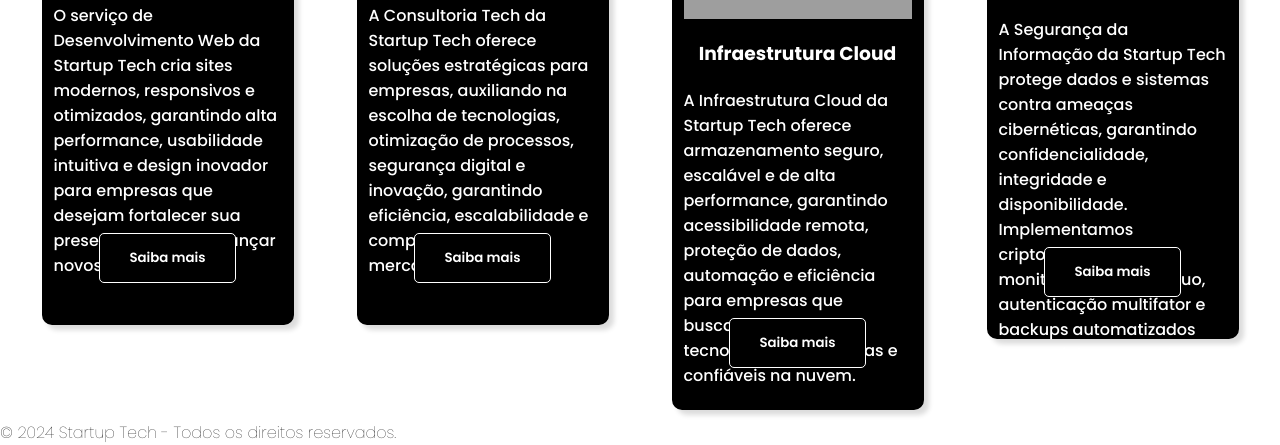
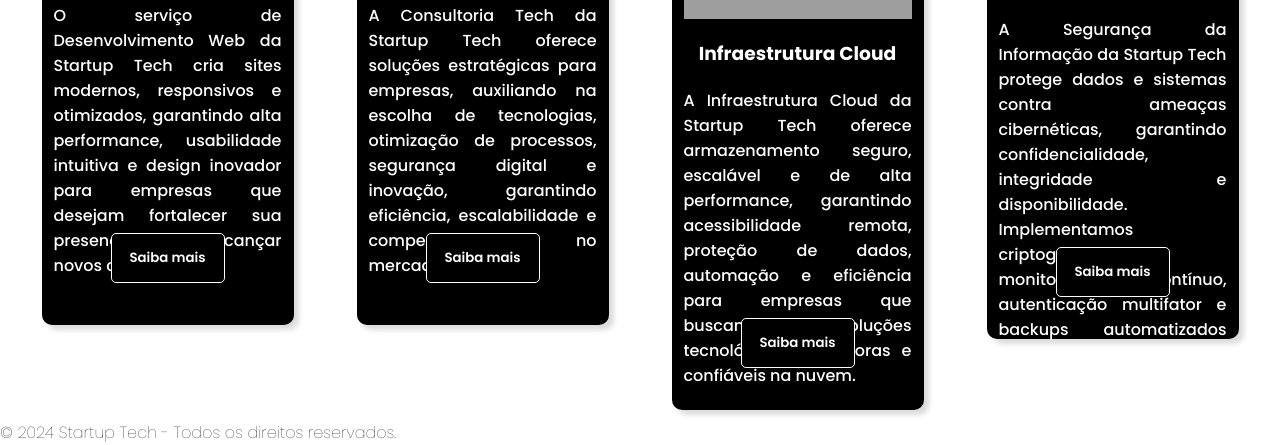
Before and after one commit to Samia-glitch/Samia-glitch.github.io, a plain HTML site: page index.html in a window 1280 px wide. Shown: the part 1517-1962 px from the top of the page. Drawn offline with Linux system fonts and the light colour scheme; grey boxes are pictures that could not be loaded.

Commit message:
Update style.css
button

```diff
--- a/assets/css/style.css
+++ b/assets/css/style.css
@@ -140,7 +140,7 @@ header img {
 /* Estilização do botão dentro da seção de apresentação */
 #apresentacao div button {
     margin: 10px; /* Define as margens do botão */
-    width: 70%; /* Define a largura do botão como 200px */
+    width: 50%; /* Define a largura do botão como 200px */
     height: 50px; /* Define a altura do botão como 50px */
     background-color: var(--cor1); /* Define a cor de fundo como branco */
     color: var(--cor2); /* Define a cor do texto como preto */
@@ -149,7 +149,8 @@ header img {
     border: 2px solid var(--cor1); /* Adiciona uma borda branca de 2px */
     border-radius: 10px; /* Arredonda as bordas do botão */
     cursor: pointer; /* Muda o cursor ao passar sobre o botão */
-    transition: all 1s ease; /* Adiciona uma transição suave */
+    transition: all 1s ease;
+    /* Adiciona uma transição suave */
 }
 
 /* Efeito ao passar o mouse sobre o botão */
@@ -214,6 +215,7 @@ header img {
     margin-top: 20px;
     font-weight: 500;
     height: 200px;
+    text-align:justify;
 }
 
 .card button{
@@ -223,7 +225,7 @@ header img {
     border-radius: 5px;
     background-color: var(--cor2);
     color: var(--cor1);
-    width: 60%;
+    width: 50%;
     height: 50px;
     font-weight: 600;
     cursor:pointer;
```
